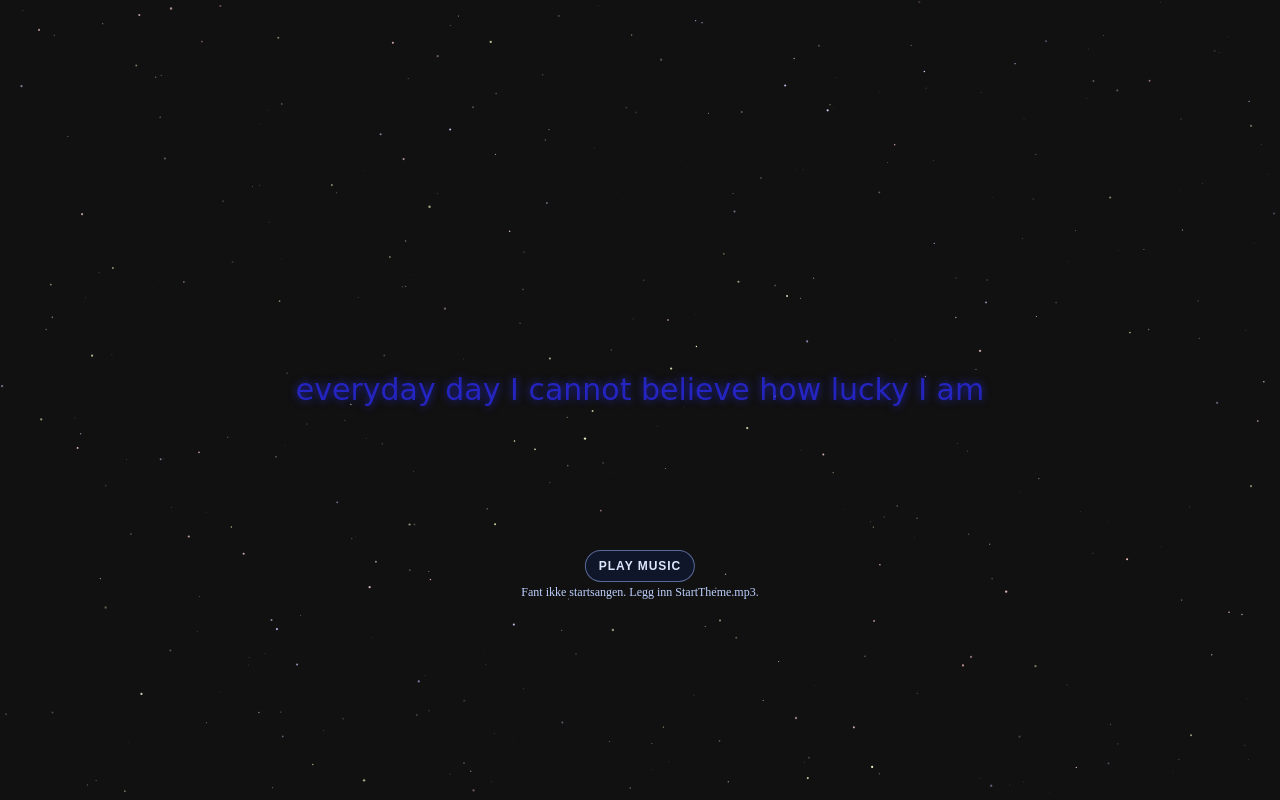
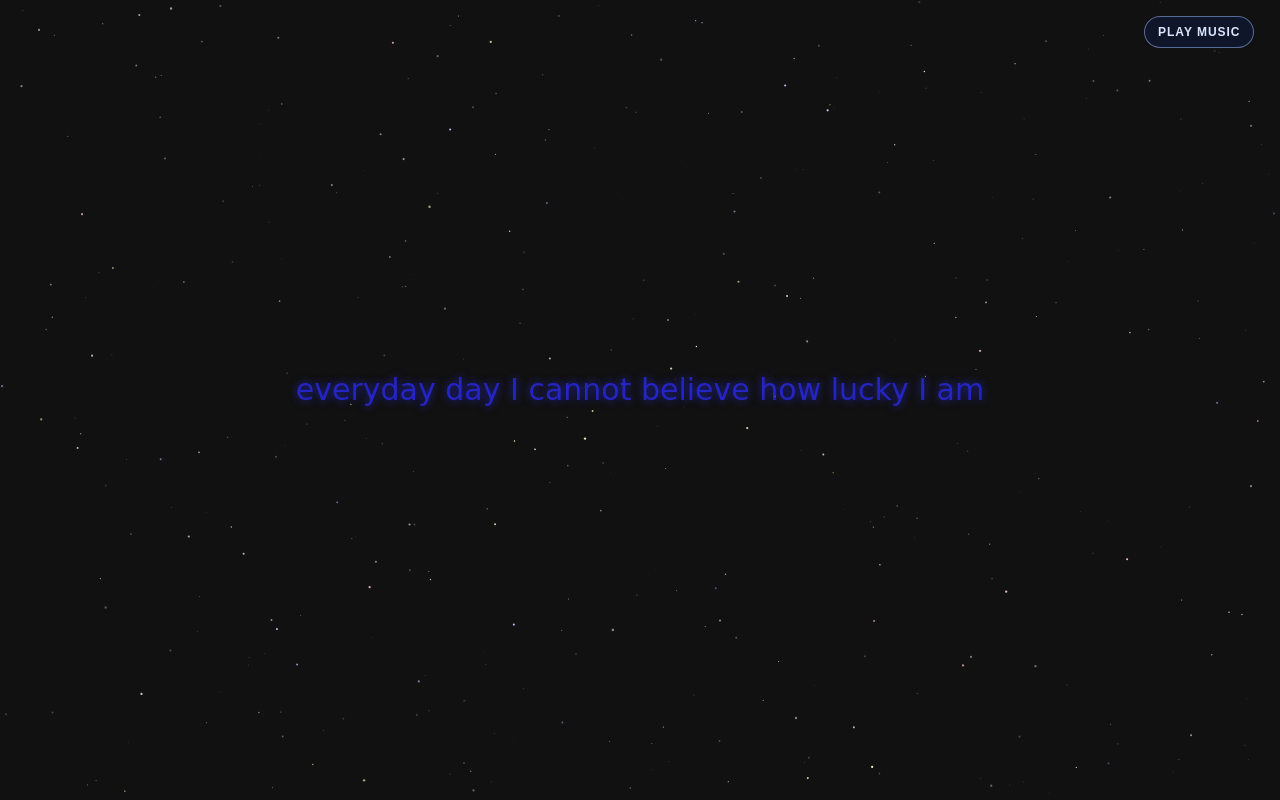
Before and after one commit to MasterShifu02/2026V, a React (Vite) app: page / in a window 1280 px wide. Built offline with nearby package versions, Linux system fonts and the light colour scheme.

Commit message:
univers small fix

```diff
--- a/src/flows/intro/styles.css
+++ b/src/flows/intro/styles.css
@@ -9,7 +9,7 @@
   appearance: none;
   position: fixed;
   left: 50%;
-  top: calc(50% + 205px);
+  top: calc(50% + 250px);
   transform: translateX(-50%) scale(0.85);
   opacity: 0;
   pointer-events: none;
@@ -29,9 +29,9 @@
 .intro-music-control {
   appearance: none;
   position: fixed;
-  left: 50%;
-  top: calc(50% + 150px);
-  transform: translateX(-50%);
+  right: max(16px, 2vw);
+  top: max(14px, 2vh);
+  transform: none;
   background: rgba(16, 24, 46, 0.86);
   color: #dce6ff;
   border: 1px solid rgba(158, 183, 255, 0.52);
@@ -50,6 +50,7 @@
 }
 
 .intro-music-status {
+  display: none;
   position: fixed;
   left: 50%;
   top: calc(50% + 185px);
@@ -76,6 +77,7 @@
 }
 
 .intro-story {
+  display: none;
   position: fixed;
   left: 50%;
   top: calc(50% + 265px);
```
